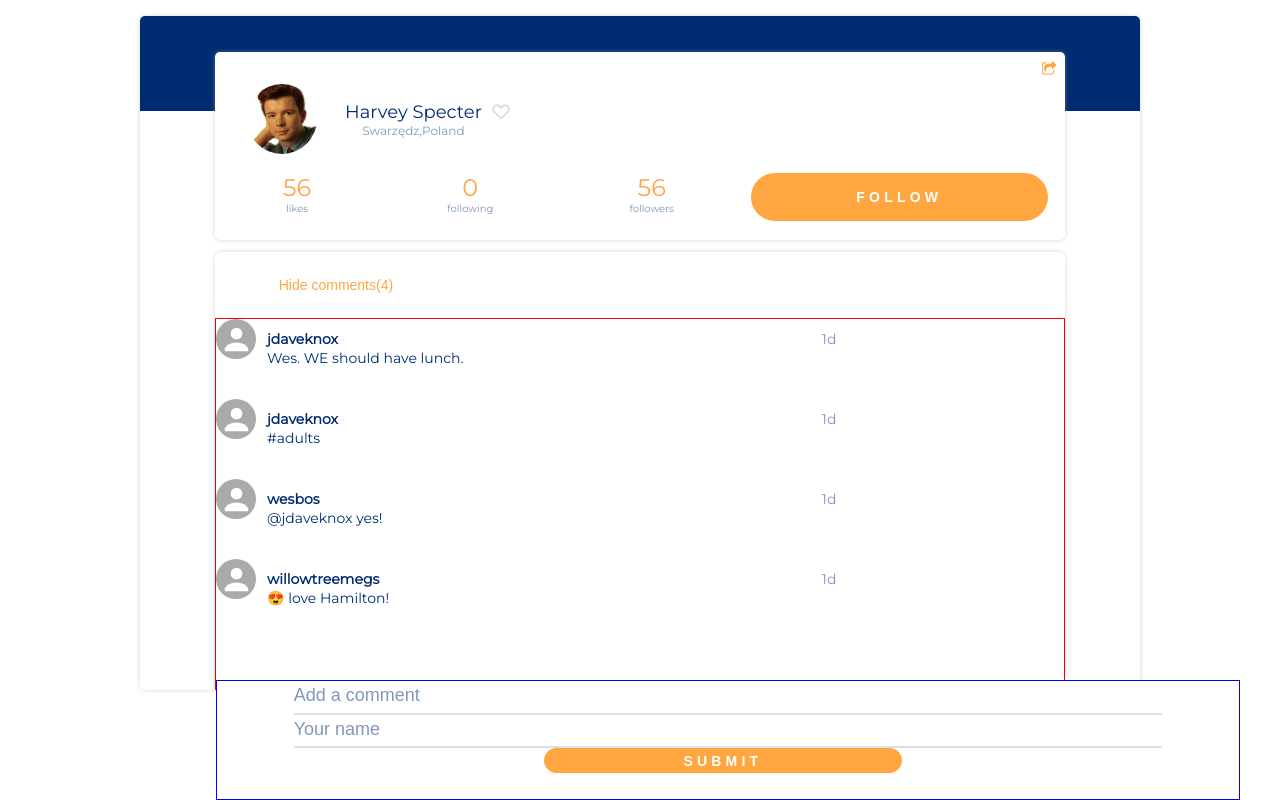
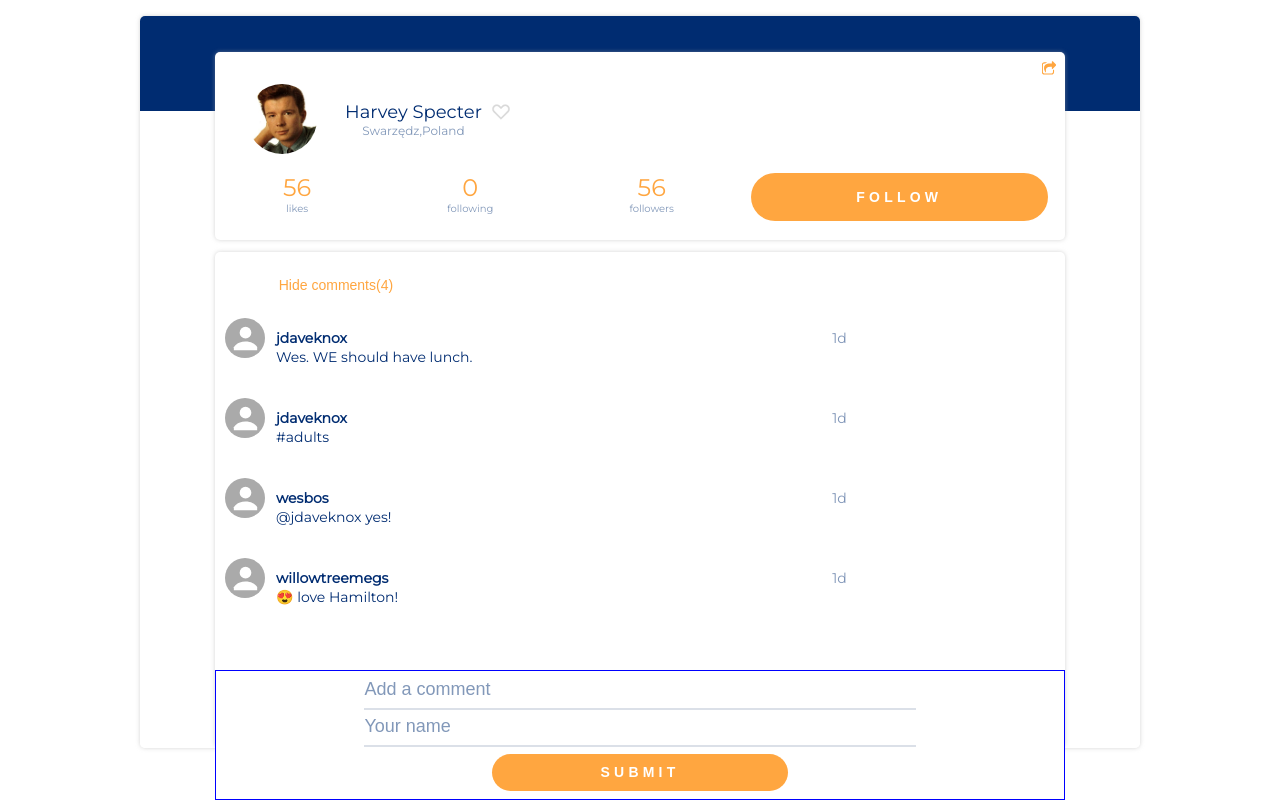
Before and after one commit to pawellicznerski/follow_app, a React (Create React App) app: page / in a window 1280 px wide. Built offline with nearby package versions, Linux system fonts and the light colour scheme.

Commit message:
input style changes

```diff
--- a/src/App.css
+++ b/src/App.css
@@ -2,6 +2,7 @@
   width: 100%;
   display: flex; }
   .single-comment__icon {
+    margin-left: 10px;
     width: 40px;
     height: 40px;
     border-radius: 50%;
@@ -29,7 +30,7 @@
       padding: 0 10px 30px 0;
       line-height: 21px; }
       .single-comment__content__text_last {
-        padding: 0 10px 80px 0; }
+        padding: 0 10px 140px 0; }
     .single-comment__content__btn {
       border: 0;
       outline: none;
@@ -46,8 +47,7 @@
 
 .show {
   display: flex;
-  width: 100%;
-  border: 1px solid red; }
+  width: 100%; }
 
 .comments {
   width: 85%;
@@ -76,24 +76,31 @@
         margin: 25px auto; } }
   .comments__input-cnt {
     border: 1px solid blue;
-    height: 120px;
+    height: 130px;
     display: flex;
     flex-direction: column;
     justify-content: center;
     align-items: center;
     position: fixed;
     bottom: 0;
-    width: 80%;
-    padding-bottom: 2vw; }
+    width: 75%;
+    padding: 2vw  auto; }
+    @media (min-width: 1000px) {
+      .comments__input-cnt {
+        width: 850px; } }
   .comments__input {
     border: 0;
     outline: none;
     border-bottom: 2px solid #DBE0E8;
     width: 85%;
-    height: 37px; }
+    height: 37px;
+    color: #8298B9; }
     .comments__input::placeholder {
       font-size: 18px;
       color: #8298B9; }
+    @media (min-width: 500px) {
+      .comments__input {
+        width: 65%; } }
     .comments__input:focus {
       border: 0;
       border-bottom: 3px solid #FFA640;
@@ -106,6 +113,7 @@
       width: 88%;
       height: 28px;
       background-color: #FFA640;
+      margin-top: 7px;
       color: white;
       font-size: 14px;
       letter-spacing: 4.2px;
@@ -114,7 +122,8 @@
       @media (min-width: 500px) {
         .comments__input__submit {
           width: 35%;
-          margin: 0 2% 0 1%; } }
+          margin: 7px auto;
+          height: 37px; } }
       .comments__input__submit:active {
         border: 3px solid white; }
 
--- a/src/components/follow-app/comments/_comments.scss
+++ b/src/components/follow-app/comments/_comments.scss
@@ -8,7 +8,7 @@
 .show{
   display:flex;
   width: 100%;
-  border: 1px solid red;
+  // border: 1px solid red;
 }
 // main styles of comments expept single ones which are in single folder
 .comments{
@@ -42,16 +42,22 @@
   //
   // }
   &__input-cnt{
+    // border: 0;
     border:1px solid blue;
-    height: 120px;
+    height: 130px;
     display: flex;
     flex-direction: column;
     justify-content: center;
     align-items: center;
     position: fixed;
     bottom:0;
-    width: 80%;
-    padding-bottom: 2vw;
+    width: 75%;
+    padding: 2vw  auto;
+    @include mobile{
+    };
+    @include laptop{
+      width: 850px;
+    };
   }
   &__input{
     border:0;
@@ -60,11 +66,15 @@
     border-bottom: 2px solid #DBE0E8;
     width: 85%;
     height: 37px;
-    // margin: 2em 0;
+    color: #8298B9;
     &::placeholder{
       font-size: 18px;
       color: #8298B9;
     }
+    @include mobile{
+      width: 65%;
+      // margin: 0 2% 0 1%;
+    };
     &:focus{
       border: 0;
       border-bottom: 3px solid #FFA640;
@@ -78,7 +88,7 @@
       width: 88%;
       height: 28px;
       background-color: #FFA640;
-      // margin-top: 21px;
+      margin-top: 7px;
       color: white;
       font-size: 14px;
       letter-spacing: 4.2px;
@@ -86,7 +96,8 @@
       font-weight: bold;
       @include mobile{
         width: 35%;
-        margin: 0 2% 0 1%;
+        margin: 7px auto;
+        height: 37px;
       };
       &:active{
         border: 3px solid white;
--- a/src/components/follow-app/comments/comments-grid/__comments-grid__single-comment/_comments-grid__single-comment.scss
+++ b/src/components/follow-app/comments/comments-grid/__comments-grid__single-comment/_comments-grid__single-comment.scss
@@ -9,6 +9,7 @@
   //   }
   // }
   &__icon{
+    margin-left: 10px;
     width:40px;
     height:40px;
     border-radius: 50%;
@@ -40,7 +41,7 @@
       padding: 0 10px 30px 0;
       line-height: 21px;
       &_last{
-        padding: 0 10px 80px 0;
+        padding: 0 10px 140px 0;
       }
     }
     &__btn{
--- a/src/reducers/comments.js
+++ b/src/reducers/comments.js
@@ -5,10 +5,10 @@ function postComments(state = [], action) {
       console.log(action.author);
       console.log(action.comment);
       console.log(state);
-      return [...state,{
+      return [{
         user: action.author,
         text: action.comment
-      }];
+      },...state];
     case 'REMOVE_COMMENT':
       // we need to return the new state without the deleted comment
       return [
```
